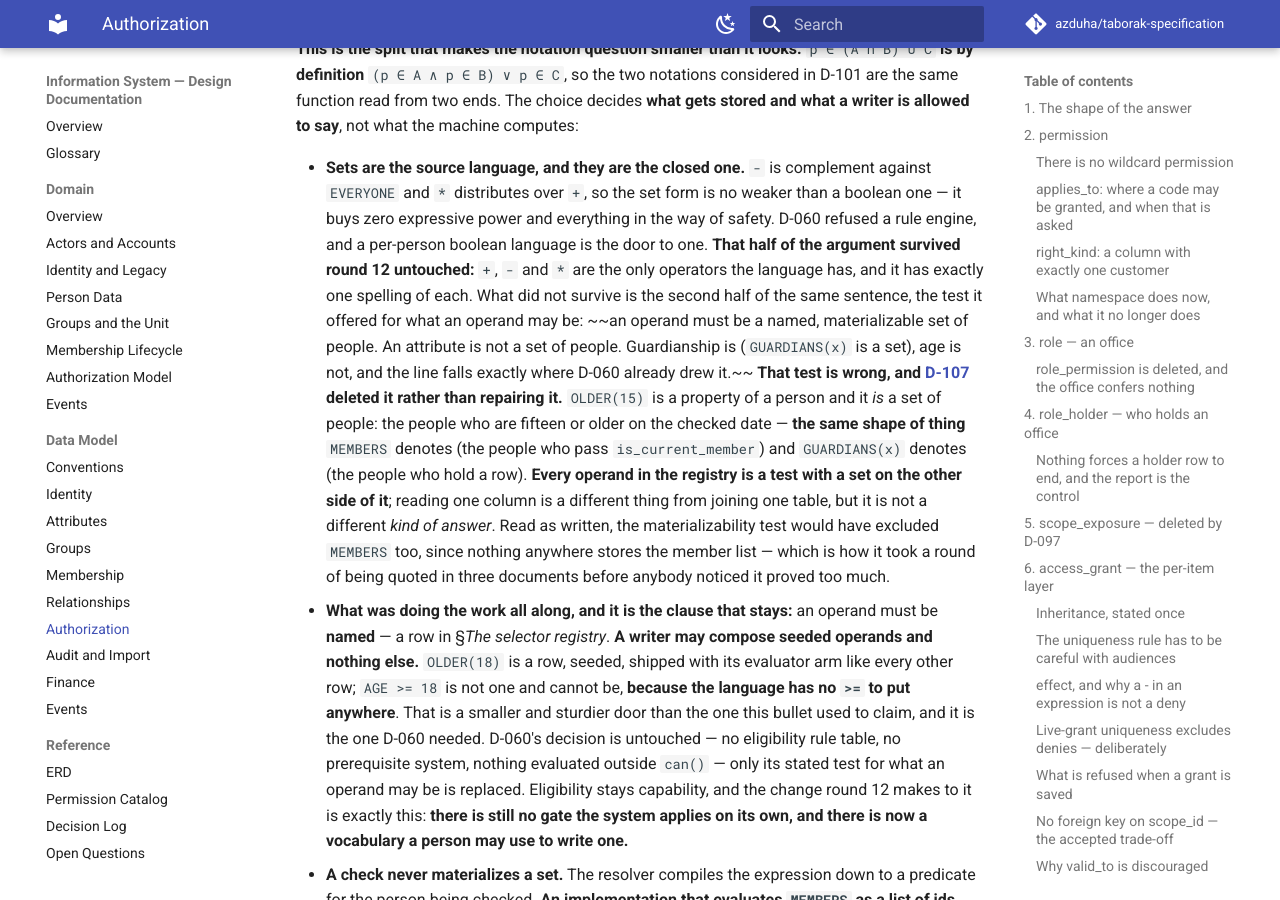
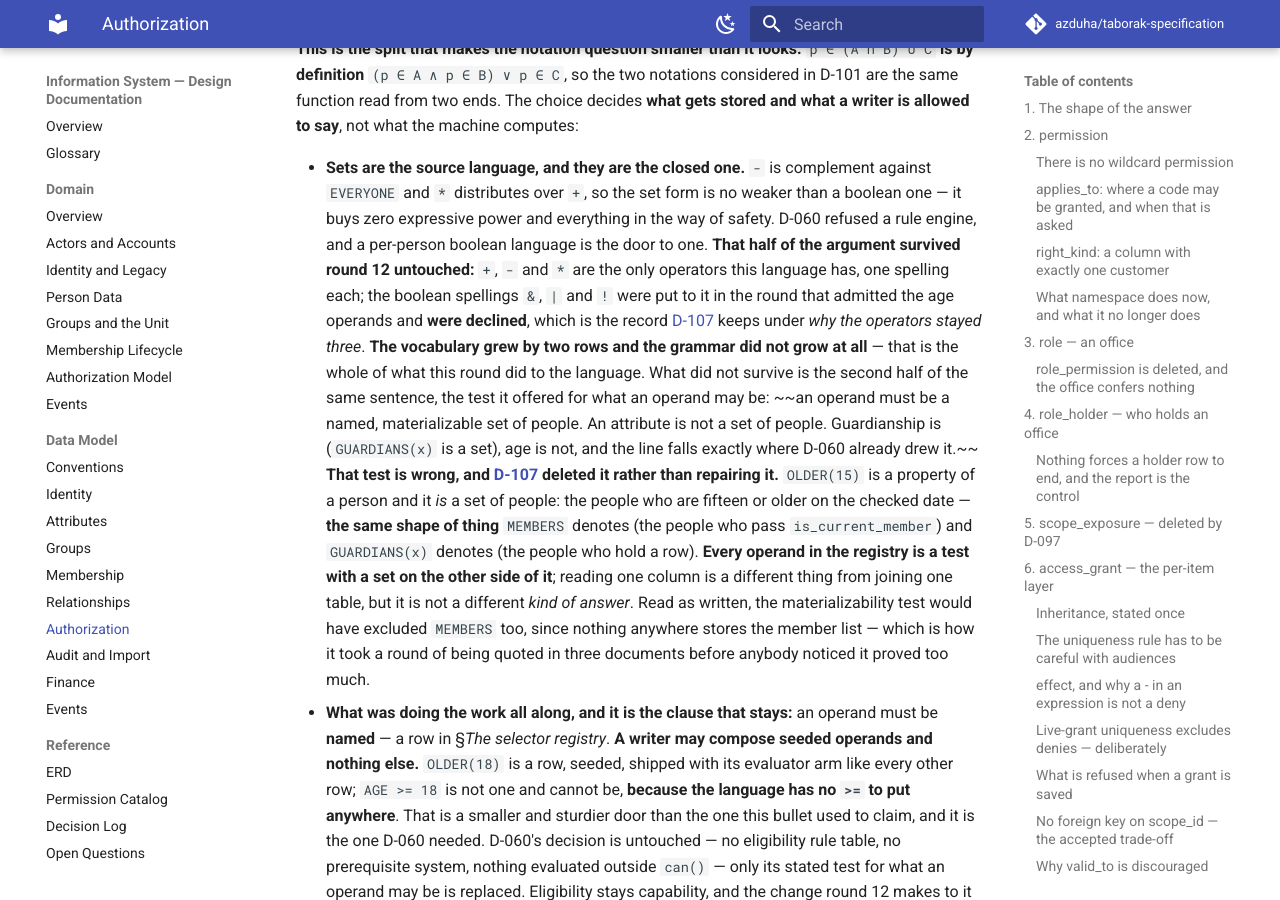
Before and after one commit to azduha/taborak-specification, an MkDocs documentation site: the page built from docs/data-model/05-authorization.md, in a window 1280 px wide and 900 px high, scrolled down 26912 px. Built offline with MkDocs 1.6.1 and Material for MkDocs 9.7.7, drawn with Linux system fonts in a browser that asks for light colours; comment, search, counter and statistics services are not loaded.

Commit message:
Record that the boolean spellings were declined, not merely absent
D-107's committed record is that `& | !` were put to the language in round 12
and declined; §8's set-vs-boolean bullet said only that the language has one
spelling of each operator. Same ruling, stated as the entry states it.

Co-Authored-By: Claude Code <noreply@anthropic.com>

```diff
--- a/docs/data-model/05-authorization.md
+++ b/docs/data-model/05-authorization.md
@@ -967,8 +967,12 @@ say**, not what the machine computes:
   `EVERYONE` and `*` distributes over `+`, so the set form is no weaker than a boolean one — it buys
   zero expressive power and everything in the way of safety. D-060 refused a rule engine, and a per-person
   boolean language is the door to one. **That half of the argument survived round 12 untouched:** `+`, `-`
-  and `*` are the only operators the language has, and it has exactly one spelling of each. What did not
-  survive is the second half of the same sentence, the test it offered for what an operand
+  and `*` are the only operators this language has, one spelling each; the boolean spellings `&`, `|` and
+  `!` were put to it in the round that admitted the age operands and **were declined**, which is the record
+  [D-107](../decisions/decision-log.md#d-107--the-grammar-opens-an-attribute-may-be-an-operand-and-the-vocabulary-stays-seeded)
+  keeps under *why the operators stayed three*. **The vocabulary grew by two rows and the grammar did not
+  grow at all** — that is the whole of what this round did to the language. What did not survive is the
+  second half of the same sentence, the test it offered for what an operand
   may be: ~~an operand must be a named, materializable set of people. An attribute is not a set of people.
   Guardianship is (`GUARDIANS(x)` is a set), age is not, and the line falls exactly where D-060 already
   drew it.~~ **That test is wrong, and [D-107](../decisions/decision-log.md#d-107--the-grammar-opens-an-attribute-may-be-an-operand-and-the-vocabulary-stays-seeded)
```
